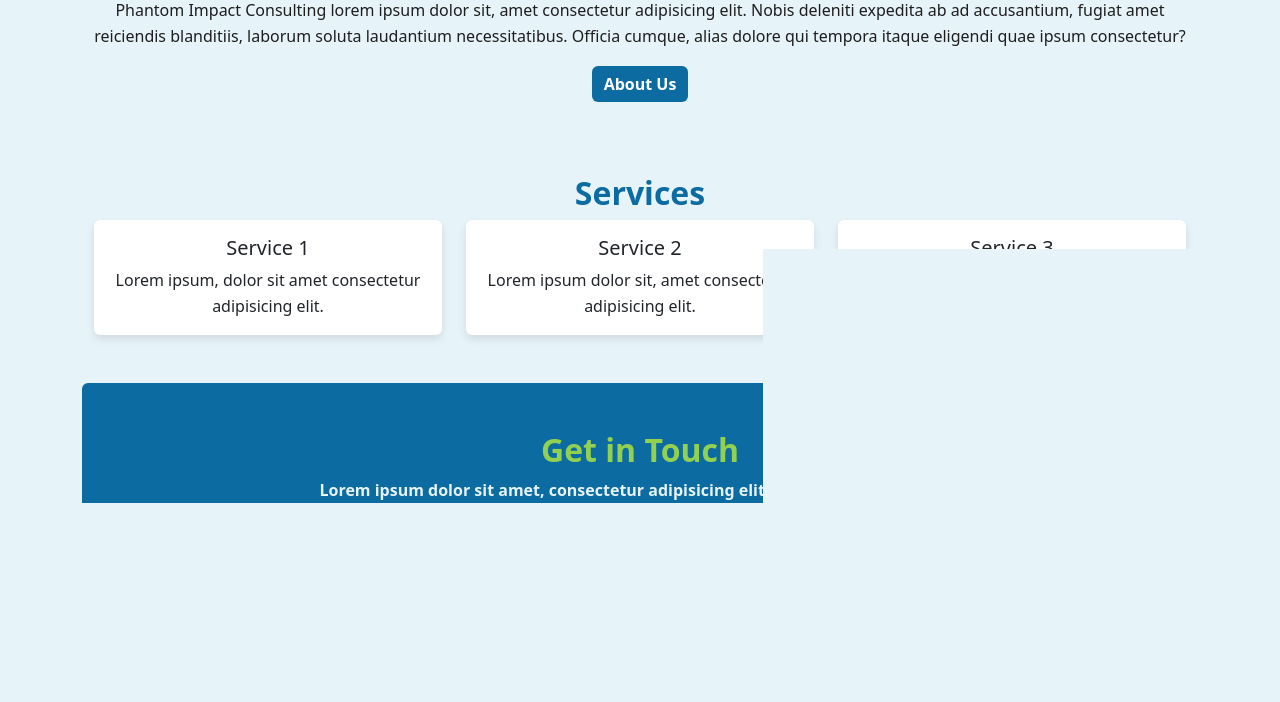
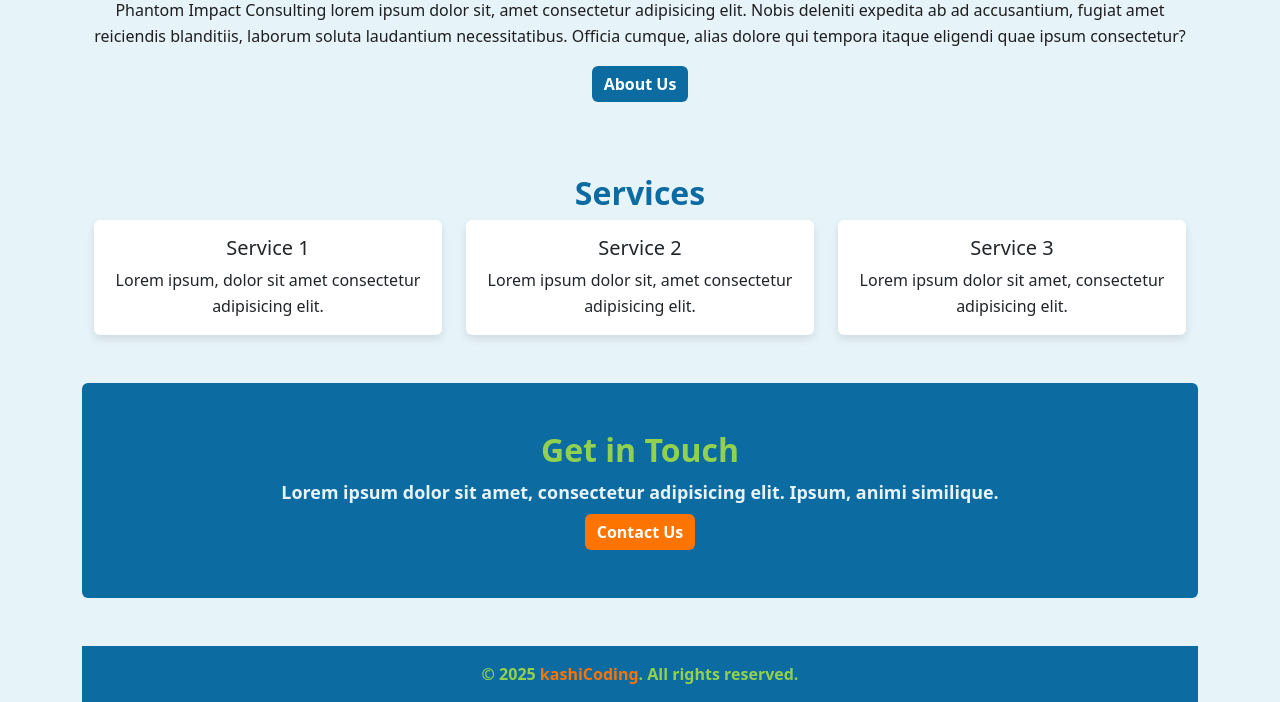
Before and after one commit to kashik09/OfficialPIC-Consulting, a PHP site: page / in a window 1280 px wide. Shown: the part 768-1470 px from the top of the page. Before the commit the page ends 1271 px from the top, so only its background shows below. Run offline with PHP 8.4, Linux system fonts and the light colour scheme.

Commit message:
Correct 'size' property to 'font-size'

```diff
--- a/public/css/style.css
+++ b/public/css/style.css
@@ -208,7 +208,7 @@ img.placeholder {
 }
 
 .contact-section-text {
-    size: 1.12rem;
+    font-size: 1.12rem;
 }
 
 .contact-info-box {
```
